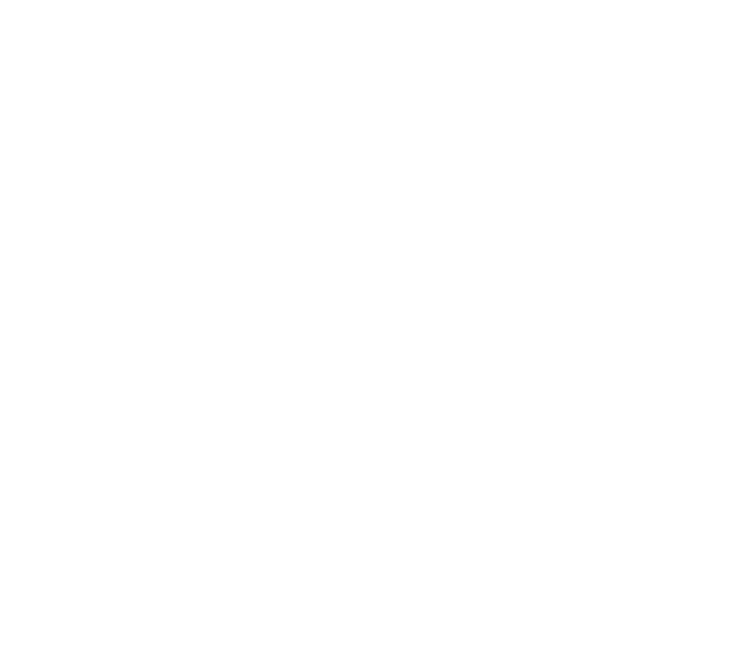
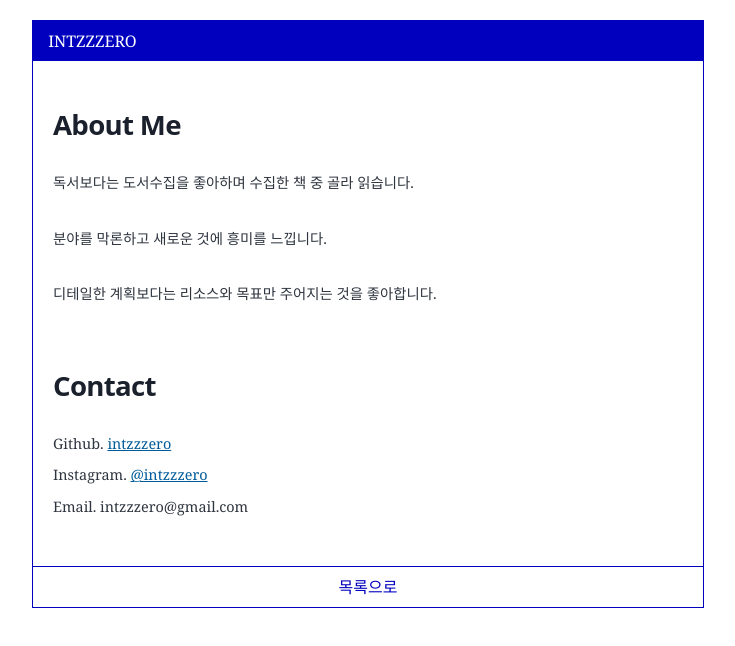
Before and after one commit to intzzzero/intzzzero-new-blog, a Gatsby site: page /about in a window 1280 px wide. Before the commit this address had no page. Shown: the whole page, without its empty margins (272-1007 px from the left). Built offline with nearby package versions, Linux system fonts and the light colour scheme; Gatsby itself is replaced by a stand-in of ours.

Commit message:
add about

```diff
--- /dev/null
+++ b/src/pages/about.js
@@ -0,0 +1,85 @@
+import * as React from "react";
+import { Link } from "gatsby";
+import Seo from "../components/seo";
+
+const AboutPage = () => {
+  return (
+    <>
+      <Seo title="About Me" />
+      <main className="global-wrapper">
+        <Link to="/" style={{ textDecoration: "none" }}>
+          <div
+            style={{
+              backgroundColor: "#0000be",
+              color: "white",
+              padding: "0.5rem 1rem",
+              margin: "-2.5rem -1.3rem 2rem -1.3rem",
+              cursor: "pointer",
+            }}
+          >
+            INTZZZERO
+          </div>
+        </Link>
+
+        <article>
+          <section style={{ marginBottom: "4rem" }}>
+            <h3 style={{ marginBottom: "2rem" }}>About Me</h3>
+            <div style={{ fontSize: "0.9rem", lineHeight: "0.5" }}>
+              <p>독서보다는 도서수집을 좋아하며 수집한 책 중 골라 읽습니다.</p>
+              <p style={{ marginTop: "0.3rem" }}>
+                분야를 막론하고 새로운 것에 흥미를 느낍니다.
+              </p>
+              <p style={{ marginTop: "0.3rem" }}>
+                디테일한 계획보다는 리소스와 목표만 주어지는 것을 좋아합니다.
+              </p>
+            </div>
+          </section>
+
+          <section>
+            <h3 style={{ marginBottom: "2rem" }}>Contact</h3>
+            <div style={{ fontSize: "0.9rem", lineHeight: "1" }}>
+              <p style={{ marginBottom: "0.5rem" }}>
+                Github.{" "}
+                <a href="https://github.com/intzzzero" target="_blank">
+                  intzzzero
+                </a>
+              </p>
+              <p style={{ marginBottom: "0.5rem" }}>
+                Instagram.{" "}
+                <a href="https://www.instagram.com/intzzzero/" target="_blank">
+                  @intzzzero
+                </a>
+              </p>
+              <p style={{ marginBottom: "0.5rem" }}>
+                Email. intzzzero@gmail.com
+              </p>
+            </div>
+          </section>
+
+          <div style={{ height: "5rem" }} />
+
+          <nav className="blog-post-nav">
+            <div
+              style={{
+                display: "flex",
+                flexDirection: "column",
+                margin: "-2.5rem -1.3rem",
+              }}
+            >
+              <Link
+                to="/"
+                style={{
+                  textDecoration: "none",
+                }}
+              >
+                <div className="nav-button">목록으로</div>
+              </Link>
+            </div>
+          </nav>
+        </article>
+      </main>
+    </>
+  );
+};
+
+export default AboutPage;
```
Also changed, not shown: src/pages/index.js (+14 -1 lines).
